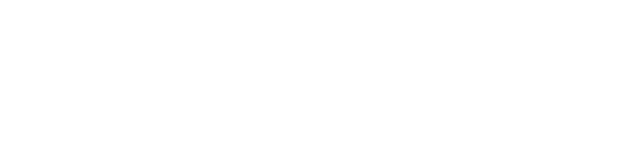
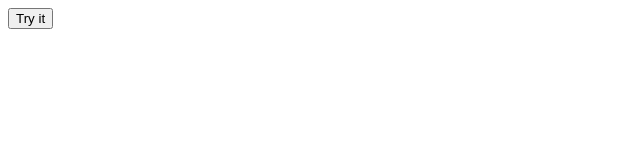
Before and after one commit to acciojob/javascript-hello-world-saurabh-patil-9787, a website: page main.html in a window 1280 px wide. Shown: the whole page, without its empty margins (0-640 px from the left). Drawn offline with Linux system fonts and the light colour scheme.

Commit message:
created a submission

```diff
--- a/main.html
+++ b/main.html
@@ -8,6 +8,7 @@
 
 <body>
 	<!-- the entire body must be written by student -->
+	<button onclick="myfunction()">Try it</button>
     <script type="text/javascript" src="./script.js">
 </script>
 
--- a/script.js
+++ b/script.js
@@ -1 +1,4 @@
 //your JS code here. If required.
+function myfunction(){
+	alert("Hello world!");
+}
```
